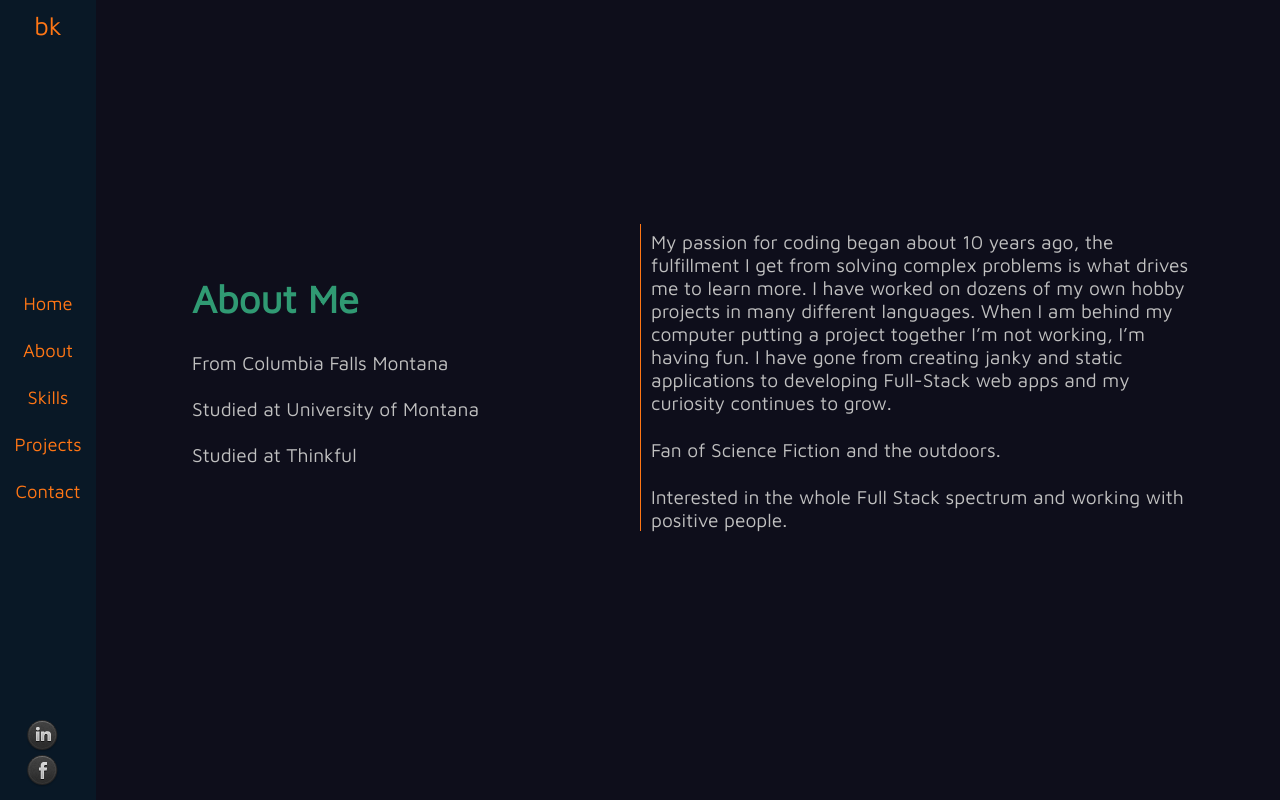
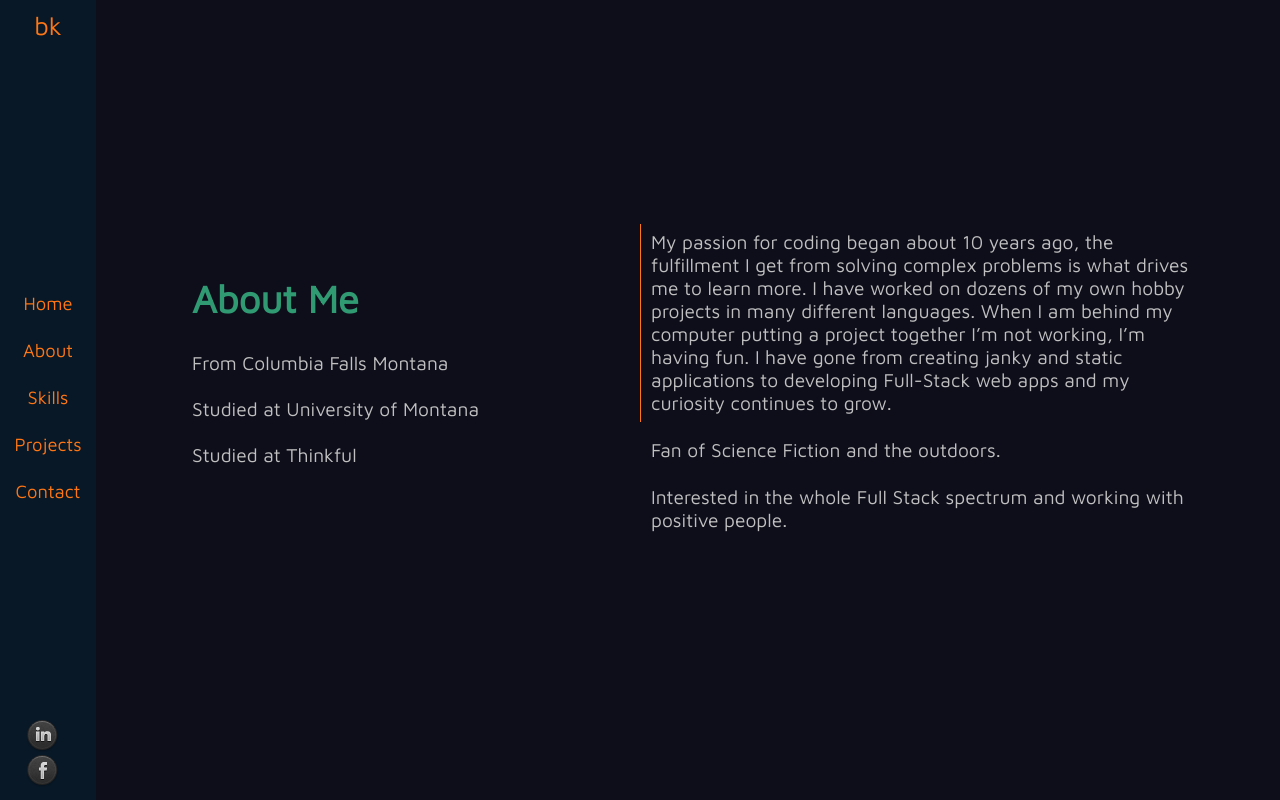
Before and after one commit to benjaminfkile/portfolio-ben, a React (Create React App) app: page /about in a window 1280 px wide. Built offline with nearby package versions, Linux system fonts and the light colour scheme; no server answers.

Commit message:
adjusted orange left border on large screen views

```diff
--- a/src/About/About.css
+++ b/src/About/About.css
@@ -31,7 +31,7 @@
 }
 .About_Right{
     position: absolute;
-    height: 17vw;
+    height: 15.5vw;
     top: 35vh;
     left: 50vw;
     width: 43vw;
@@ -126,7 +126,7 @@
    }
     .About_Right{
         position: absolute;
-        height: 24vw;
+        height: 15.5vw;
         top: 28vh;
         left: 50vw;
         width: 43vw;
@@ -174,7 +174,7 @@
    }
     .About_Right{
         position: absolute;
-        height: 26vw;
+        height: 15.5vw;
         top: 28vh;
         left: 50vw;
         width: 43vw;
```
